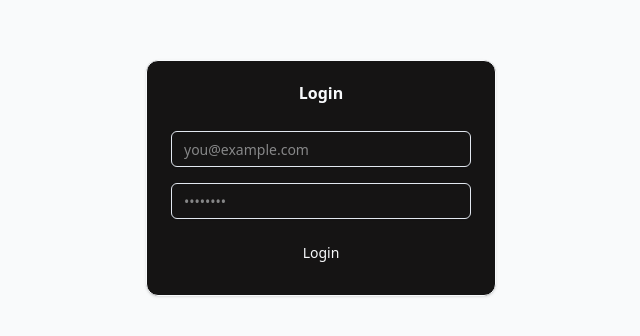
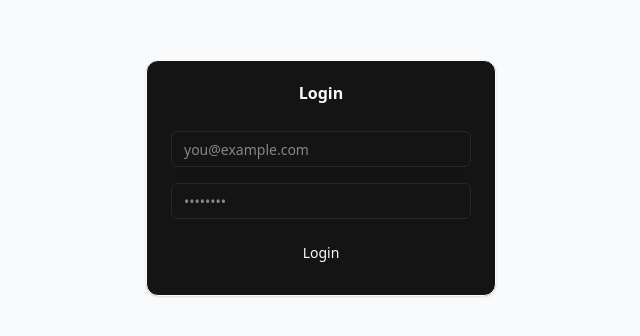
Before and after one commit to TheHatt/revboard, a Next.js app: page / in a window 1280 px wide. Shown: the part 222-558 px from the top of the page, without its empty margins (319-959 px from the left). Built offline with nearby package versions, Linux system fonts and the light colour scheme.

Commit message:
feat(stats) restructure stats grid and improve design

```diff
--- a/src/app/(app)/stats/FilterBarStats.tsx
+++ b/src/app/(app)/stats/FilterBarStats.tsx
@@ -77,7 +77,7 @@ export default function FilterBarStats({
       </div>
 
       <div className="sm:justify-self-start">
-        <Button onClick={apply} variant="secondary" className="w-full sm:w-auto">Anwenden</Button>
+        <Button onClick={apply} variant="outline" className="w-full sm:w-auto">Anwenden</Button>
       </div>
     </div>
   );
--- a/src/app/globals.css
+++ b/src/app/globals.css
@@ -16,13 +16,13 @@
 }
 
 .dark {
-  --background: 0, 0%, 2%;
+  --background: 0 0% 2%;
   --foreground: 210 40% 98%;
-  --card: 0, 1%, 8%;
+  --card: 0 1% 8%;
   --card-foreground: 210 40% 98%;
   --popover: 222.2 84% 4.9%;
   --popover-foreground: 210 40% 98%;
-  --border:
+  --border: 217.2 32.6% 17.5%;
   --input: 217.2 32.6% 17.5%;
   --accent: 217.2 32.6% 17.5%;
   --accent-foreground: 210 40% 98%;
@@ -42,6 +42,67 @@
   --color-accent-foreground: hsl(var(--accent-foreground));
 }
 
+/* Zusätzliche Tokens (Light) */
+:root {
+  --muted: 210 40% 96.1%;
+  --muted-foreground: 215 16% 46%;
+
+  /* optionale Chart-Palette */
+  --chart-1: 210 90% 45%; /* blau */
+  --chart-2: 160 65% 40%; /* grün */
+  --chart-3: 35 90% 55%;  /* orange */
+  --chart-4: 280 70% 60%; /* lila */
+  --chart-5: 0 70% 55%;   /* rot */
+}
+
+/* Zusätzliche Tokens (Dark) */
+.dark {
+  --muted: 217.2 32.6% 12%;
+  --muted-foreground: 215 20% 70%;
+
+  --chart-1: 210 90% 60%;
+  --chart-2: 160 65% 55%;
+  --chart-3: 35 90% 60%;
+  --chart-4: 280 70% 70%;
+  --chart-5: 0 70% 60%;
+}
+
+/* Recharts – globale Theme-Anbindung */
+.recharts-cartesian-grid line {
+  stroke: hsl(var(--border));
+}
+.recharts-cartesian-axis line,
+.recharts-cartesian-axis-tick-line {
+  stroke: hsl(var(--border));
+}
+.recharts-cartesian-axis-tick-value {
+  fill: hsl(var(--muted-foreground));
+}
+.recharts-legend-item-text {
+  color: hsl(var(--muted-foreground));
+}
+
+/* Tooltip-Hintergrund + Text */
+.recharts-tooltip-wrapper .recharts-default-tooltip {
+  background: hsl(var(--card)) !important;
+  border: 1px solid hsl(var(--border)) !important;
+  color: hsl(var(--card-foreground)) !important;
+}
+
+/* Bars, Lines, Areas – Standardfarben */
+.recharts-bar-rectangle path {
+  fill: hsl(var(--chart-1));
+}
+.recharts-line .recharts-path {
+  stroke: hsl(var(--chart-2));
+}
+.recharts-area-area {
+  fill: hsl(var(--chart-3));
+}
+.recharts-area-curve {
+  stroke: hsl(var(--chart-3));
+}
+
 
 
 /* Optional: Grundlayout */
--- a/src/components/stats/charts/RatingByStarsChart.tsx
+++ b/src/components/stats/charts/RatingByStarsChart.tsx
@@ -16,11 +16,8 @@ export default function RatingByStarsChart({ data }: { data?: Bucket[] }) {
   const hasData = Array.isArray(data) && data.length > 0;
 
   return (
-    <Card className="rounded-2xl">
-      <CardHeader>
-        <CardTitle className="text-base">Verteilung nach Sternen</CardTitle>
-      </CardHeader>
-      <CardContent className="h-64">
+    <div>
+      <CardContent className="h-72">
         {!hasData ? (
           <div className="h-full grid place-items-center text-sm text-muted-foreground">
             Keine Verteilungsdaten vorhanden.
@@ -37,6 +34,6 @@ export default function RatingByStarsChart({ data }: { data?: Bucket[] }) {
           </ResponsiveContainer>
         )}
       </CardContent>
-    </Card>
+      </div>
   );
 }
--- a/src/components/stats/charts/ReviewsByWeekdayChart.tsx
+++ b/src/components/stats/charts/ReviewsByWeekdayChart.tsx
@@ -29,12 +29,8 @@ export default function ReviewsByWeekdayChart({ data, onSelectWeekday, rightSlot
       : [];
 
   return (
-    <Card className="rounded-2xl">
-      <CardHeader className="flex flex-row items-center justify-between">
-        <CardTitle className="text-base">Rezensionen nach Wochentag</CardTitle>
-        {rightSlot ?? null}
-      </CardHeader>
-      <CardContent className="h-64">
+    <div>
+      <CardContent className="h-80">
         {!hasData ? (
           <div className="h-full grid place-items-center text-sm text-muted-foreground">
             Keine Wochentagsdaten vorhanden.
@@ -57,6 +53,6 @@ export default function ReviewsByWeekdayChart({ data, onSelectWeekday, rightSlot
           </ResponsiveContainer>
         )}
       </CardContent>
-    </Card>
+    </div>
   );
 }
--- a/src/components/stats/charts/TimeSeriesReviewsAndRating.tsx
+++ b/src/components/stats/charts/TimeSeriesReviewsAndRating.tsx
@@ -39,10 +39,7 @@ export default function TimeSeriesReviewsAndRating({
     : [];
 
   return (
-    <Card className="rounded-2xl">
-      <CardHeader className="pb-2">
-        <CardTitle className="text-base">{title}</CardTitle>
-      </CardHeader>
+    <div>
       <CardContent className="h-80">
         {!hasCounts ? (
           <div className="h-full grid place-items-center text-sm text-muted-foreground">
@@ -87,7 +84,7 @@ export default function TimeSeriesReviewsAndRating({
           </ResponsiveContainer>
         )}
       </CardContent>
-    </Card>
+    </div>
   );
 }
 
--- a/src/components/stats/charts/TopKeywordsChart.tsx
+++ b/src/components/stats/charts/TopKeywordsChart.tsx
@@ -40,10 +40,7 @@ export default function TopKeywordsChart({
     : [];
 
   return (
-    <Card className="rounded-2xl">
-      <CardHeader className="pb-2">
-        <CardTitle className="text-base">{title}</CardTitle>
-      </CardHeader>
+    <div>
       <CardContent className="h-72">
         {!hasData ? (
           <div className="h-full grid place-items-center text-sm text-muted-foreground">
@@ -68,6 +65,6 @@ export default function TopKeywordsChart({
           </ResponsiveContainer>
         )}
       </CardContent>
-    </Card>
+      </div>
   );
 }
```
Also changed, not shown: src/app/(app)/stats/StatsClient.tsx (+70 -49 lines).
